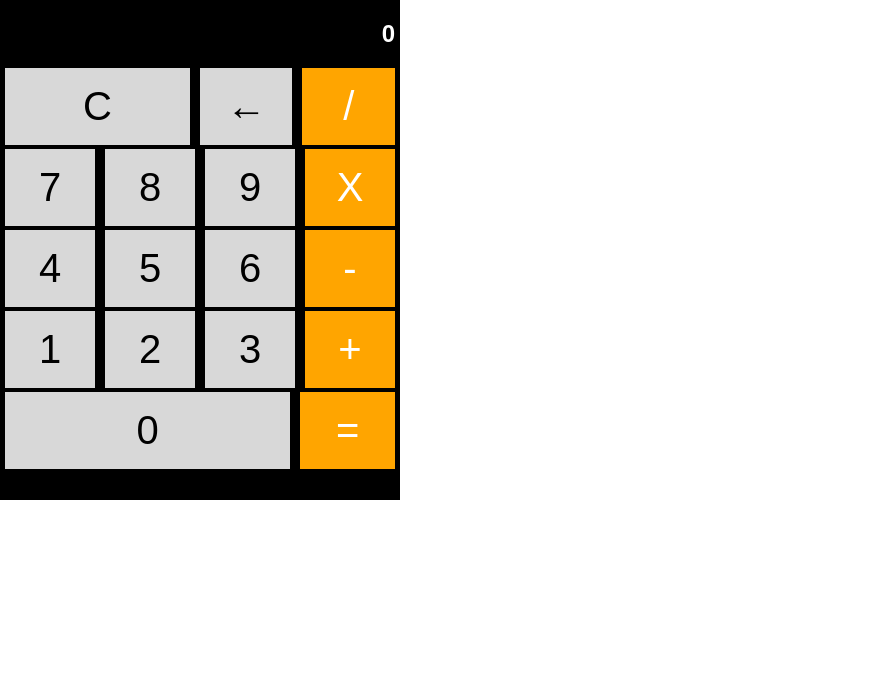
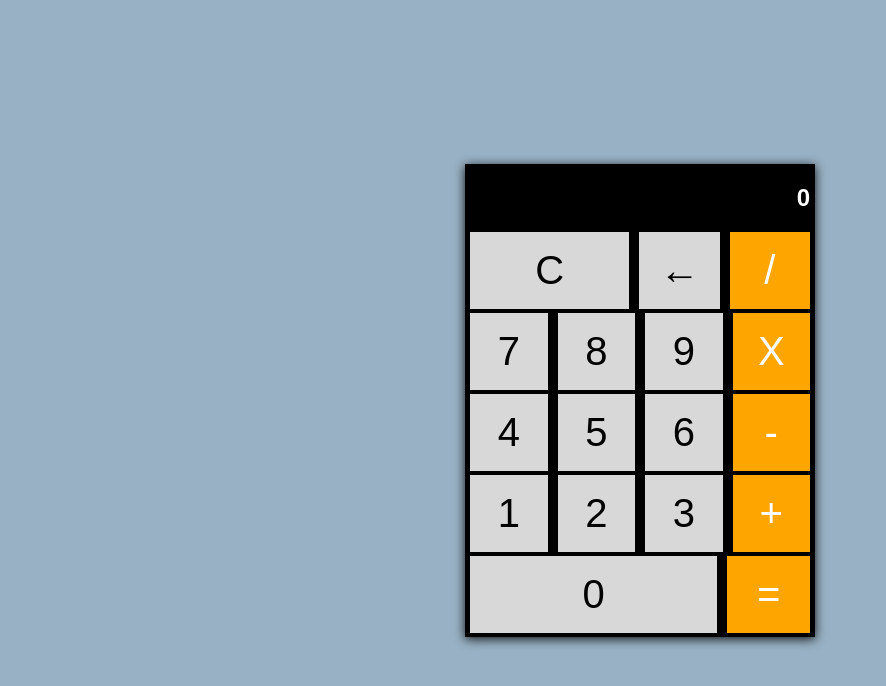
Before and after one commit to trizzi/Fun-Calculator, a plain HTML site: page index.html in a window 1280 px wide. Shown: the whole page, without its empty margins (0-886 px from the left). Drawn offline with Linux system fonts and the light colour scheme.

Commit message:
Added some css styles so align the calculator to the center of the screen

```diff
--- a/style.css
+++ b/style.css
@@ -5,7 +5,16 @@
 }
 
 body {
+  background-color: #98b1c4;
   font-family: Arial, Helvetica, sans-serif;
+  display: flex;
+  flex-direction: column;
+  justify-content: center;
+  align-items: center;
+  height: 100vh;
+  overflow: hidden;
+  padding: 10px;
+  margin: 0;
 }
 
 .screen {
@@ -15,8 +24,10 @@ body {
 }
 
 .container {
-  width: 400px;
-  height: 500px;
+  box-shadow: 0px 2px 10px rgba(0, 0, 0, 0.9);
+
+  width: 350px;
+  max-width: 100%;
   background-color: #000;
 }
 
```
